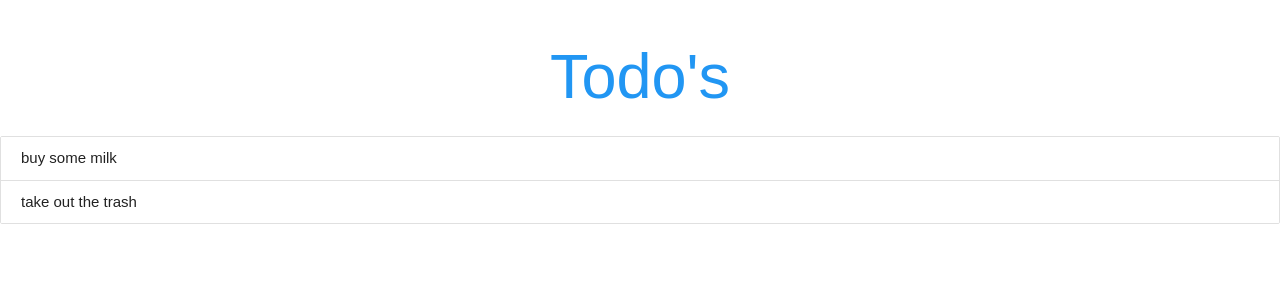
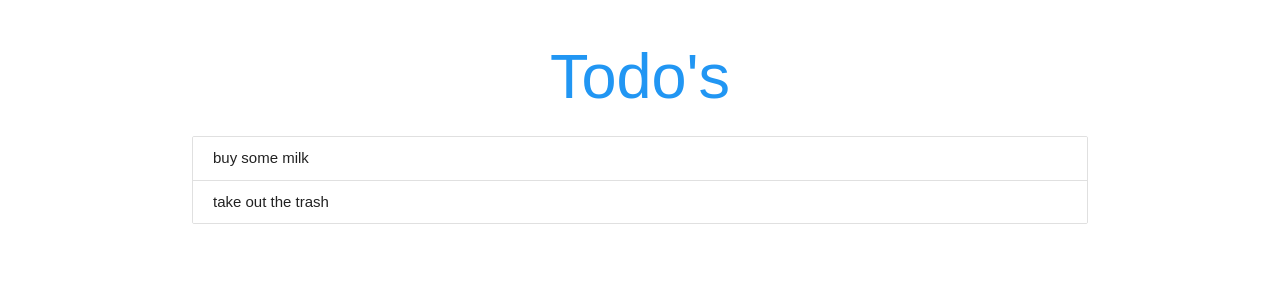
Before and after one commit to febanda91/ToDo-App, a React (Create React App) app in the folder todoapp/: page / in a window 1280 px wide. Shown: the top 300 px of the page. Built offline with nearby package versions, Linux system fonts and the light colour scheme.

Commit message:
deleteToDo button

```diff
--- a/todoapp/src/App.js
+++ b/todoapp/src/App.js
@@ -1,5 +1,8 @@
 import React, { Component } from 'react';
 import ToDos from './ToDos'
+
+
+
 
 
 class App extends Component {
@@ -9,11 +12,16 @@ class App extends Component {
       {id:2, content: 'take out the trash'}
     ]
   }
+
+  deleteTodo = (id) => {
+    console.log(id)
+  }
+
   render() {
     return (
-      <div className="App">
+      <div className="todo-app container">
         <h1 className="center blue-text">Todo's</h1>
-        <ToDos todos={this.state.todos}/>
+        <ToDos todos={this.state.todos} deleteToDo={this.deleteTodo}/>
       </div>
     );
   }
--- a/todoapp/src/ToDos.js
+++ b/todoapp/src/ToDos.js
@@ -1,12 +1,12 @@
 import React from 'react';
 
-const Todos = ({todos}) => {
+const Todos = ({todos, deleteToDo}) => {
 
     const todoList = todos.length ? (
         todos.map(todo => {
             return (
                 <div className="collection-item" key={todo.id}>
-                    <span>{todo.content}</span>
+                    <span onClick={() => {deleteToDo(todo.id)}}>{todo.content}</span>
                 </div>
             )
         })
```
